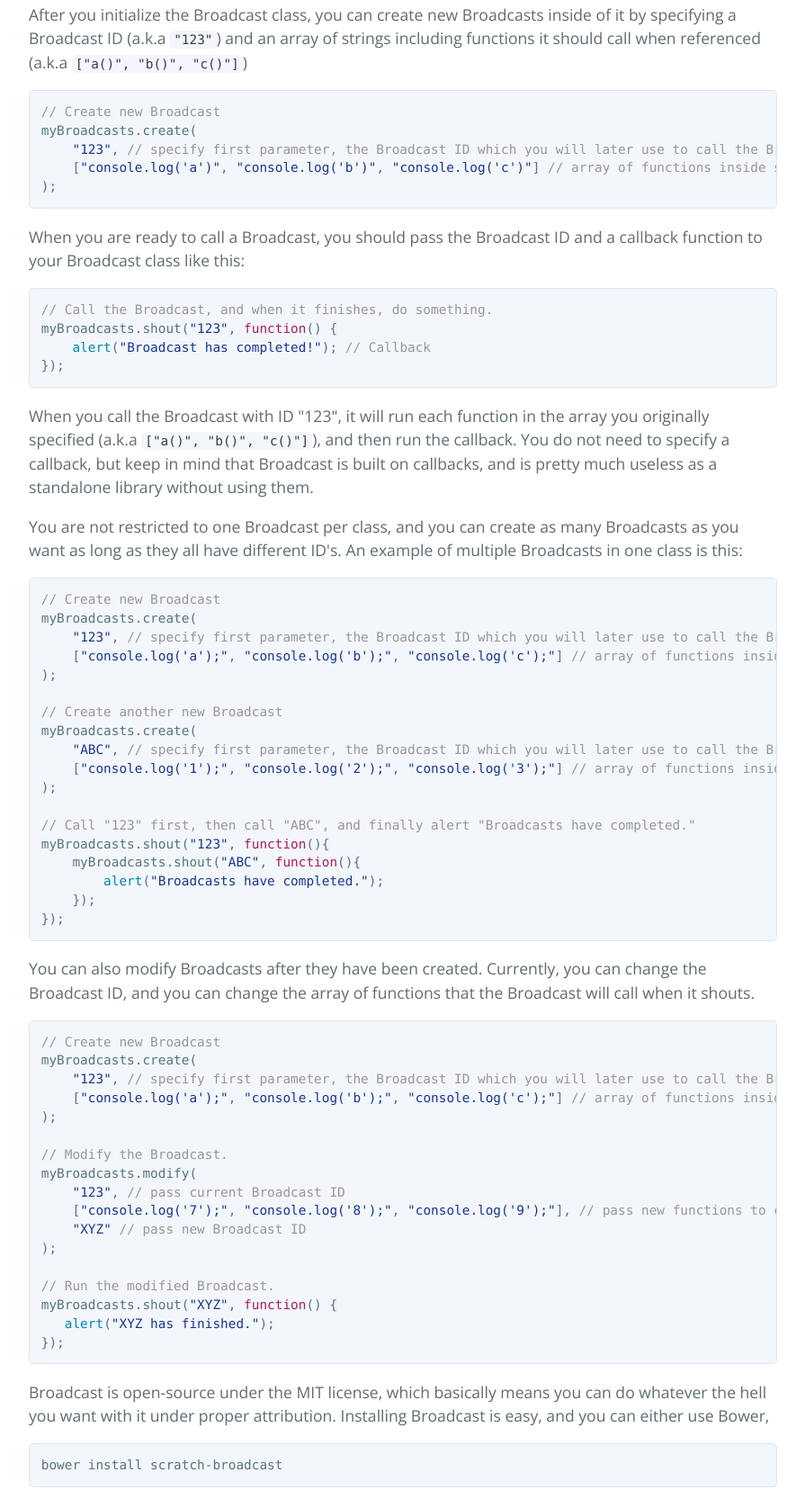
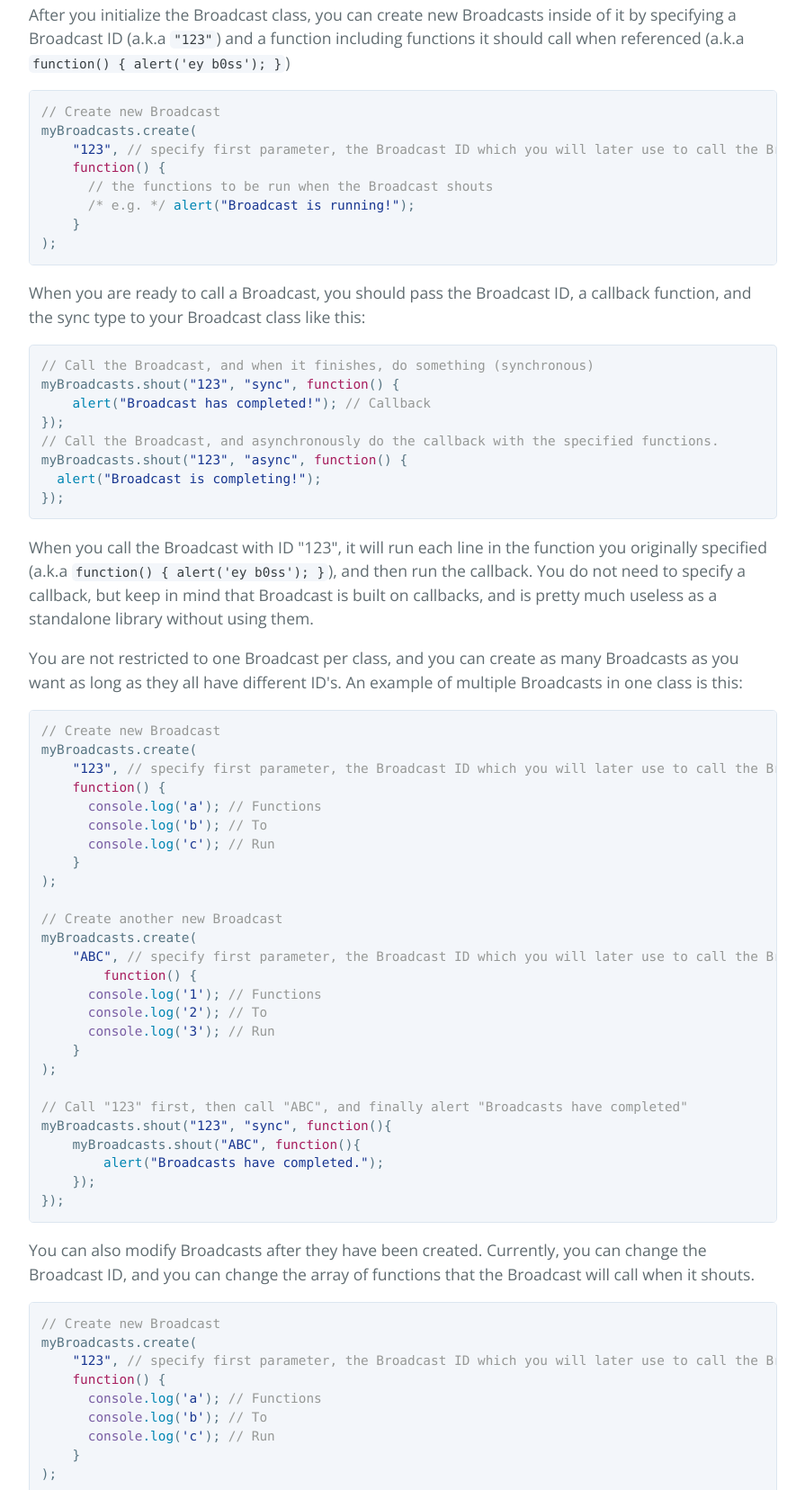
Before and after one commit to sargeant45/broadcast, a plain HTML site: page index.html in a window 1280 px wide. Shown: the part 717-2373 px from the top of the page at 90% size, without its empty margins (192-1087 px from the left). Drawn offline with nearby package versions, Linux system fonts and the light colour scheme.

Commit message:
Create gh-pages branch via GitHub

```diff
--- a/index.html
+++ b/index.html
@@ -28,39 +28,54 @@
 
 <div class="highlight highlight-javascript"><pre><span class="pl-k">var</span> myBroadcasts <span class="pl-k">=</span> <span class="pl-k">new</span> <span class="pl-en">Broadcast</span>();</pre></div>
 
-<p>After you initialize the Broadcast class, you can create new Broadcasts inside of it by specifying a Broadcast ID (a.k.a <code>"123"</code>) and an array of strings including functions it should call when referenced (a.k.a <code>["a()", "b()", "c()"]</code>)</p>
+<p>After you initialize the Broadcast class, you can create new Broadcasts inside of it by specifying a Broadcast ID (a.k.a <code>"123"</code>) and a function including functions it should call when referenced (a.k.a <code>function() { alert('ey b0ss'); }</code>)</p>
 
 <div class="highlight highlight-javascript"><pre><span class="pl-c">// Create new Broadcast</span>
 myBroadcasts.create(
     <span class="pl-s"><span class="pl-pds">"</span>123<span class="pl-pds">"</span></span>, <span class="pl-c">// specify first parameter, the Broadcast ID which you will later use to call the Broadcast.</span>
-    [<span class="pl-s"><span class="pl-pds">"</span>console.log('a')<span class="pl-pds">"</span></span>, <span class="pl-s"><span class="pl-pds">"</span>console.log('b')<span class="pl-pds">"</span></span>, <span class="pl-s"><span class="pl-pds">"</span>console.log('c')<span class="pl-pds">"</span></span>] <span class="pl-c">// array of functions inside strings to be evaluated when the Broadcast is called.</span>
+    <span class="pl-k">function</span>() {
+      <span class="pl-c">// the functions to be run when the Broadcast shouts</span>
+      <span class="pl-c">/* e.g. */</span> <span class="pl-c1">alert</span>(<span class="pl-s"><span class="pl-pds">"</span>Broadcast is running!<span class="pl-pds">"</span></span>);
+    }
 );</pre></div>
 
-<p>When you are ready to call a Broadcast, you should pass the Broadcast ID and a callback function to your Broadcast class like this:</p>
+<p>When you are ready to call a Broadcast, you should pass the Broadcast ID, a callback function, and the sync type to your Broadcast class like this:</p>
 
-<div class="highlight highlight-javascript"><pre><span class="pl-c">// Call the Broadcast, and when it finishes, do something.</span>
-myBroadcasts.shout(<span class="pl-s"><span class="pl-pds">"</span>123<span class="pl-pds">"</span></span>, <span class="pl-k">function</span>() {
+<div class="highlight highlight-javascript"><pre><span class="pl-c">// Call the Broadcast, and when it finishes, do something (synchronous)</span>
+myBroadcasts.shout(<span class="pl-s"><span class="pl-pds">"</span>123<span class="pl-pds">"</span></span>, <span class="pl-s"><span class="pl-pds">"</span>sync<span class="pl-pds">"</span></span>, <span class="pl-k">function</span>() {
     <span class="pl-c1">alert</span>(<span class="pl-s"><span class="pl-pds">"</span>Broadcast has completed!<span class="pl-pds">"</span></span>); <span class="pl-c">// Callback</span>
+});
+<span class="pl-c">// Call the Broadcast, and asynchronously do the callback with the specified functions.</span>
+myBroadcasts.shout(<span class="pl-s"><span class="pl-pds">"</span>123<span class="pl-pds">"</span></span>, <span class="pl-s"><span class="pl-pds">"</span>async<span class="pl-pds">"</span></span>, <span class="pl-k">function</span>() {
+  <span class="pl-c1">alert</span>(<span class="pl-s"><span class="pl-pds">"</span>Broadcast is completing!<span class="pl-pds">"</span></span>);
 });</pre></div>
 
-<p>When you call the Broadcast with ID "123", it will run each function in the array you originally specified (a.k.a <code>["a()", "b()", "c()"]</code>), and then run the callback. You do not need to specify a callback, but keep in mind that Broadcast is built on callbacks, and is pretty much useless as a standalone library without using them.</p>
+<p>When you call the Broadcast with ID "123", it will run each line in the function you originally specified (a.k.a <code>function() { alert('ey b0ss'); }</code>), and then run the callback. You do not need to specify a callback, but keep in mind that Broadcast is built on callbacks, and is pretty much useless as a standalone library without using them.</p>
 
 <p>You are not restricted to one Broadcast per class, and you can create as many Broadcasts as you want as long as they all have different ID's. An example of multiple Broadcasts in one class is this:</p>
 
 <div class="highlight highlight-javascript"><pre><span class="pl-c">// Create new Broadcast</span>
 myBroadcasts.create(
     <span class="pl-s"><span class="pl-pds">"</span>123<span class="pl-pds">"</span></span>, <span class="pl-c">// specify first parameter, the Broadcast ID which you will later use to call the Broadcast.</span>
-    [<span class="pl-s"><span class="pl-pds">"</span>console.log('a');<span class="pl-pds">"</span></span>, <span class="pl-s"><span class="pl-pds">"</span>console.log('b');<span class="pl-pds">"</span></span>, <span class="pl-s"><span class="pl-pds">"</span>console.log('c');<span class="pl-pds">"</span></span>] <span class="pl-c">// array of functions inside strings to be evaluated when the Broadcast is called.</span>
+    <span class="pl-k">function</span>() {
+      <span class="pl-en">console</span><span class="pl-c1">.log</span>(<span class="pl-s"><span class="pl-pds">'</span>a<span class="pl-pds">'</span></span>); <span class="pl-c">// Functions</span>
+      <span class="pl-en">console</span><span class="pl-c1">.log</span>(<span class="pl-s"><span class="pl-pds">'</span>b<span class="pl-pds">'</span></span>); <span class="pl-c">// To</span>
+      <span class="pl-en">console</span><span class="pl-c1">.log</span>(<span class="pl-s"><span class="pl-pds">'</span>c<span class="pl-pds">'</span></span>); <span class="pl-c">// Run</span>
+    }
 );
 
 <span class="pl-c">// Create another new Broadcast</span>
 myBroadcasts.create(
     <span class="pl-s"><span class="pl-pds">"</span>ABC<span class="pl-pds">"</span></span>, <span class="pl-c">// specify first parameter, the Broadcast ID which you will later use to call the Broadcast.</span>
-    [<span class="pl-s"><span class="pl-pds">"</span>console.log('1');<span class="pl-pds">"</span></span>, <span class="pl-s"><span class="pl-pds">"</span>console.log('2');<span class="pl-pds">"</span></span>, <span class="pl-s"><span class="pl-pds">"</span>console.log('3');<span class="pl-pds">"</span></span>] <span class="pl-c">// array of functions inside strings to be evaluated when the Broadcast is called.</span>
+        <span class="pl-k">function</span>() {
+      <span class="pl-en">console</span><span class="pl-c1">.log</span>(<span class="pl-s"><span class="pl-pds">'</span>1<span class="pl-pds">'</span></span>); <span class="pl-c">// Functions</span>
+      <span class="pl-en">console</span><span class="pl-c1">.log</span>(<span class="pl-s"><span class="pl-pds">'</span>2<span class="pl-pds">'</span></span>); <span class="pl-c">// To</span>
+      <span class="pl-en">console</span><span class="pl-c1">.log</span>(<span class="pl-s"><span class="pl-pds">'</span>3<span class="pl-pds">'</span></span>); <span class="pl-c">// Run</span>
+    }
 );
 
-<span class="pl-c">// Call "123" first, then call "ABC", and finally alert "Broadcasts have completed."</span>
-myBroadcasts.shout(<span class="pl-s"><span class="pl-pds">"</span>123<span class="pl-pds">"</span></span>, <span class="pl-k">function</span>(){
+<span class="pl-c">// Call "123" first, then call "ABC", and finally alert "Broadcasts have completed"</span>
+myBroadcasts.shout(<span class="pl-s"><span class="pl-pds">"</span>123<span class="pl-pds">"</span></span>, <span class="pl-s"><span class="pl-pds">"</span>sync<span class="pl-pds">"</span></span>, <span class="pl-k">function</span>(){
     myBroadcasts.shout(<span class="pl-s"><span class="pl-pds">"</span>ABC<span class="pl-pds">"</span></span>, <span class="pl-k">function</span>(){
         <span class="pl-c1">alert</span>(<span class="pl-s"><span class="pl-pds">"</span>Broadcasts have completed.<span class="pl-pds">"</span></span>);
     });
@@ -71,20 +86,47 @@ myBroadcasts.shout(<span class="pl-s"><span class="pl-pds">"</span>123<span clas
 <div class="highlight highlight-javascript"><pre><span class="pl-c">// Create new Broadcast</span>
 myBroadcasts.create(
     <span class="pl-s"><span class="pl-pds">"</span>123<span class="pl-pds">"</span></span>, <span class="pl-c">// specify first parameter, the Broadcast ID which you will later use to call the Broadcast.</span>
-    [<span class="pl-s"><span class="pl-pds">"</span>console.log('a');<span class="pl-pds">"</span></span>, <span class="pl-s"><span class="pl-pds">"</span>console.log('b');<span class="pl-pds">"</span></span>, <span class="pl-s"><span class="pl-pds">"</span>console.log('c');<span class="pl-pds">"</span></span>] <span class="pl-c">// array of functions inside strings to be evaluated when the Broadcast is called.</span>
+    <span class="pl-k">function</span>() {
+      <span class="pl-en">console</span><span class="pl-c1">.log</span>(<span class="pl-s"><span class="pl-pds">'</span>a<span class="pl-pds">'</span></span>); <span class="pl-c">// Functions</span>
+      <span class="pl-en">console</span><span class="pl-c1">.log</span>(<span class="pl-s"><span class="pl-pds">'</span>b<span class="pl-pds">'</span></span>); <span class="pl-c">// To</span>
+      <span class="pl-en">console</span><span class="pl-c1">.log</span>(<span class="pl-s"><span class="pl-pds">'</span>c<span class="pl-pds">'</span></span>); <span class="pl-c">// Run</span>
+    }
 );
 
 <span class="pl-c">// Modify the Broadcast.</span>
 myBroadcasts.modify(
     <span class="pl-s"><span class="pl-pds">"</span>123<span class="pl-pds">"</span></span>, <span class="pl-c">// pass current Broadcast ID</span>
-    [<span class="pl-s"><span class="pl-pds">"</span>console.log('7');<span class="pl-pds">"</span></span>, <span class="pl-s"><span class="pl-pds">"</span>console.log('8');<span class="pl-pds">"</span></span>, <span class="pl-s"><span class="pl-pds">"</span>console.log('9');<span class="pl-pds">"</span></span>], <span class="pl-c">// pass new functions to call</span>
+    <span class="pl-k">function</span>() {
+      <span class="pl-en">console</span><span class="pl-c1">.log</span>(<span class="pl-s"><span class="pl-pds">'</span>9<span class="pl-pds">'</span></span>); <span class="pl-c">// Functions</span>
+      <span class="pl-en">console</span><span class="pl-c1">.log</span>(<span class="pl-s"><span class="pl-pds">'</span>8<span class="pl-pds">'</span></span>); <span class="pl-c">// To         // pass new functions to call</span>
+      <span class="pl-en">console</span><span class="pl-c1">.log</span>(<span class="pl-s"><span class="pl-pds">'</span>7<span class="pl-pds">'</span></span>); <span class="pl-c">// Run</span>
+    },
     <span class="pl-s"><span class="pl-pds">"</span>XYZ<span class="pl-pds">"</span></span> <span class="pl-c">// pass new Broadcast ID</span>
 );
 
-<span class="pl-c">// Run the modified Broadcast.</span>
-myBroadcasts.shout(<span class="pl-s"><span class="pl-pds">"</span>XYZ<span class="pl-pds">"</span></span>, <span class="pl-k">function</span>() {
+<span class="pl-c">// Run the modified Broadcast asynchronously</span>
+myBroadcasts.shout(<span class="pl-s"><span class="pl-pds">"</span>XYZ<span class="pl-pds">"</span></span>, <span class="pl-s"><span class="pl-pds">"</span>async<span class="pl-pds">"</span></span> <span class="pl-k">function</span>() {
    <span class="pl-c1">alert</span>(<span class="pl-s"><span class="pl-pds">"</span>XYZ has finished.<span class="pl-pds">"</span></span>);
 });</pre></div>
+
+<p>A newly added feature in Broadcast 1.1.0 is <code>Broadcast::add</code>, which allows you to add a new event handler to an existing Broadcast like so:</p>
+
+<div class="highlight highlight-javascript"><pre>myBroadcasts.create(<span class="pl-s"><span class="pl-pds">"</span>123<span class="pl-pds">"</span></span>, <span class="pl-k">function</span>() {
+  <span class="pl-en">console</span><span class="pl-c1">.log</span>(<span class="pl-s"><span class="pl-pds">"</span>a<span class="pl-pds">"</span></span>);
+});
+
+myBroadcasts.<span class="pl-c1">add</span>(<span class="pl-s"><span class="pl-pds">"</span>123<span class="pl-pds">"</span></span>, <span class="pl-k">function</span>() {
+  <span class="pl-en">console</span><span class="pl-c1">.log</span>(<span class="pl-s"><span class="pl-pds">"</span>b<span class="pl-pds">"</span></span>);
+});
+
+myBroadcasts.shout(<span class="pl-s"><span class="pl-pds">"</span>123<span class="pl-pds">"</span></span>, <span class="pl-s"><span class="pl-pds">"</span>sync<span class="pl-pds">"</span></span>, <span class="pl-k">function</span>() {
+  <span class="pl-en">console</span><span class="pl-c1">.log</span>(<span class="pl-s"><span class="pl-pds">"</span>Done!<span class="pl-pds">"</span></span>);
+});
+
+<span class="pl-c">// Outputs:</span>
+<span class="pl-c">// a</span>
+<span class="pl-c">// b</span>
+<span class="pl-c">// Done!</span></pre></div>
 
 <p>Broadcast is open-source under the MIT license, which basically means you can do whatever the hell you want with it under proper attribution. Installing Broadcast is easy, and you can either use Bower,</p>
 
```
Also changed, not shown: params.json (+1 -1 lines).
